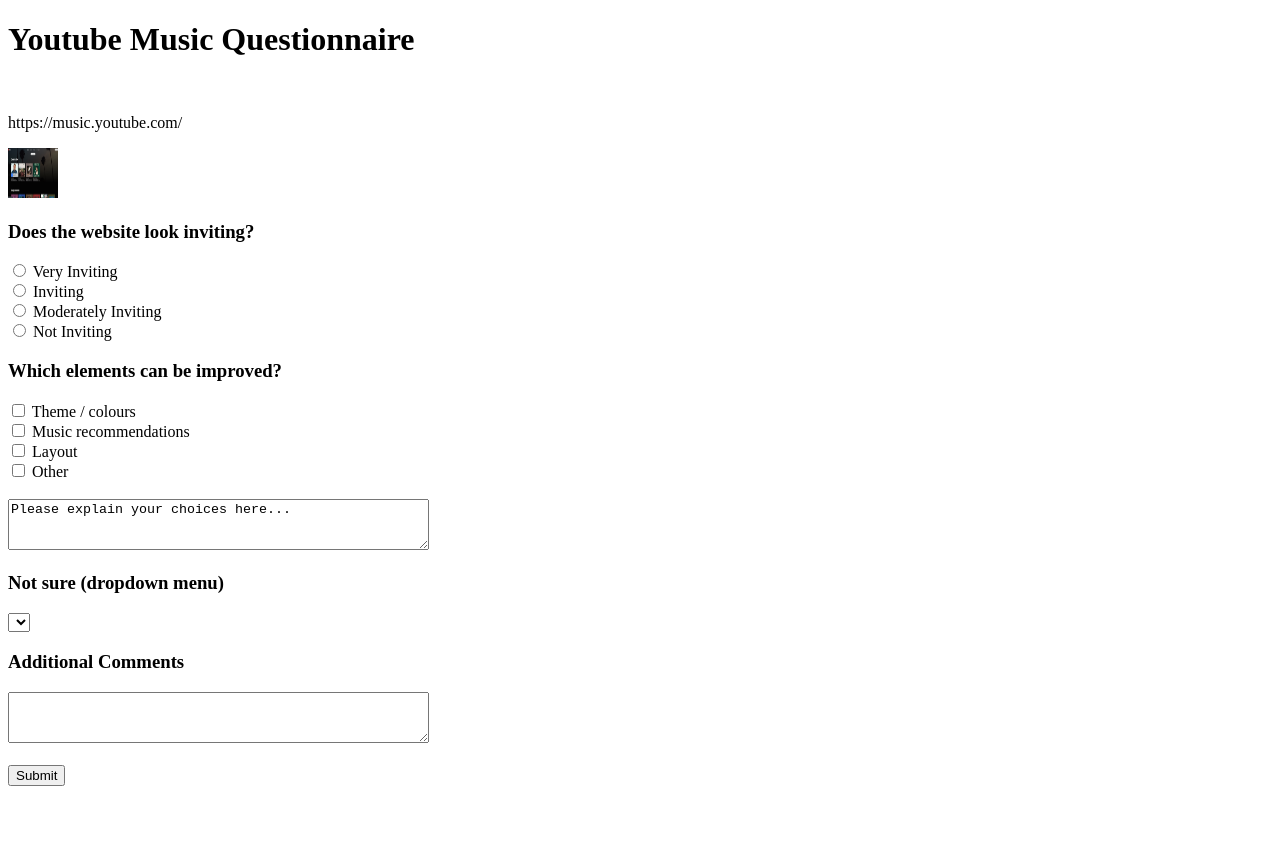
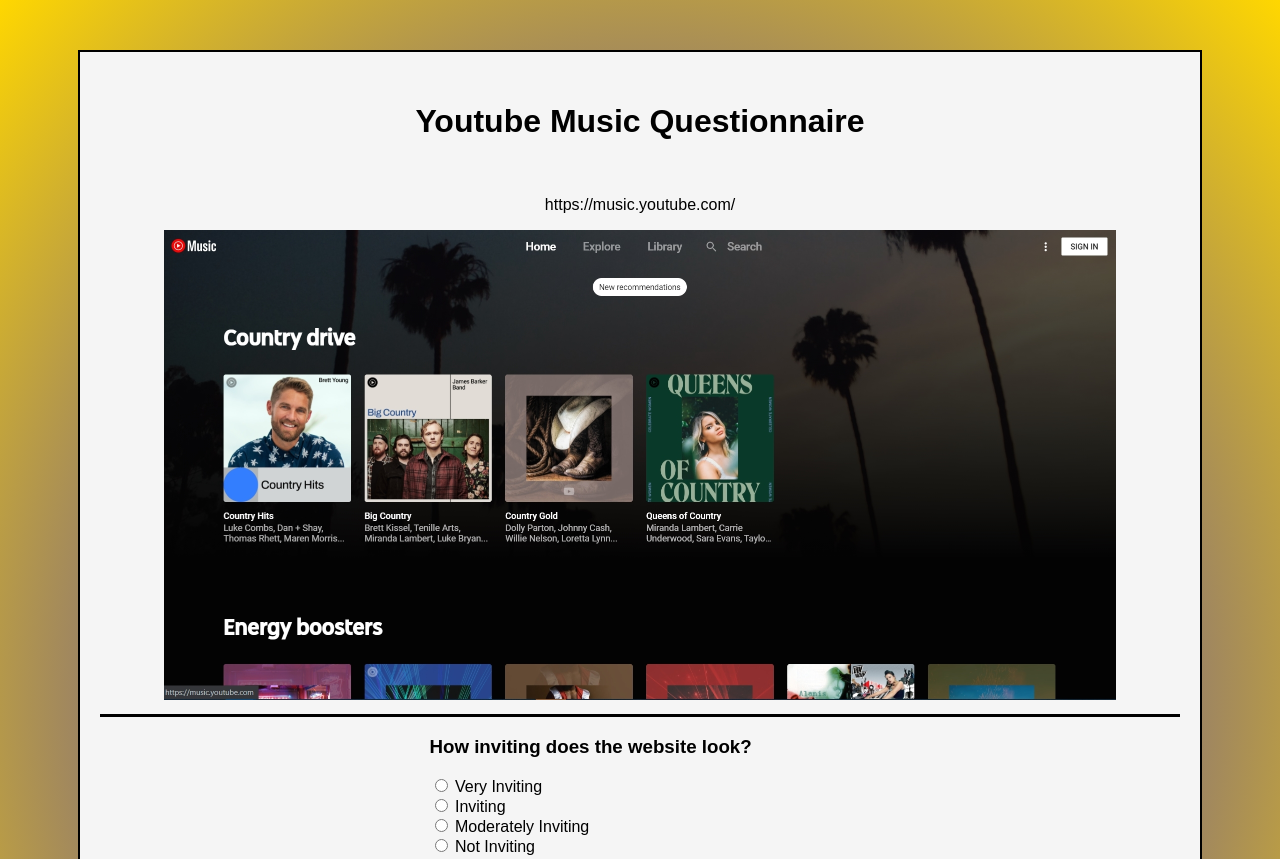
Before and after one commit to Sebbyl/Sebbyl.github.io, a plain HTML site: page index.html in a window 1280 px wide. Shown: the top 859 px of the page. Before the commit the page ends 800 px from the top, so only its background shows below. Drawn offline with Linux system fonts and the light colour scheme.

Commit message:
Almost Done

```diff
--- a/index.html
+++ b/index.html
@@ -2,13 +2,19 @@
 <html>
 <head>
 <title>Youtube Music Questionnaire</title>
+<link rel="stylesheet" href = "styles.css">
 </head>
+<body>
+    <div class = "formDetail">
+        <div class = "bottomBorder">
 <h1>Youtube Music Questionnaire</h1><br/>
 <p>https://music.youtube.com/</p>
-<img style = "height: 50px; width: 50px;"src = "./youtubeMusic.jpg" alt = "Youtube Music" href = "https://music.youtube.com/">
-<form action = "" method = "POST">
+<a href = "https://music.youtube.com/"><img src = "./youtubeMusic.jpg" alt = "Youtube Music" ></a>
+</div>
+<div class = "center">
+<form action = "" method = "POST" >
     <div>
-        <h3>Does the website look inviting?</h3>
+        <h3>How inviting does the website look?</h3>
         <input type  = "radio" id = "veryInviting" name = "howInviting">
         <label for = "veryInviting">Very Inviting</label><br/>
         <input type  = "radio" id = "inviting" name = "howInviting">
@@ -31,12 +37,13 @@
         <textarea id = "useYMusic" rows = 3 cols="50">Please explain your choices here...</textarea>
     </div>
     <div>
-        <h3>Not sure (dropdown menu)</h3>
+        <h3>How is the sound quality of the music?</h3>
         <select>
-            <option></option>
-            <option></option>
-            <option></option>
-            <option></option>
+            <option value = "Excellent">Excellent</option>
+            <option value = "Very Good">Very Good</option>
+            <option value = "Good">Good</option>
+            <option value = "Bad">Bad</option>
+            <option value = "Very Bad">Very Bad</option>
         </select>
     </div>
     <div>
@@ -44,9 +51,11 @@
         <textarea id = "comment" rows = 3 cols="50"></textarea><br/><br/>
     </div>
     <div>
-        <input type = "submit" value = "Submit">
+        <input type = "submit" value = "Submit" class = "submitButton">
     </div>
 </form>
+</div>
+</div>
 </body>
 
 </html>
--- /dev/null
+++ b/styles.css
@@ -0,0 +1,35 @@
+body{
+    background-image: radial-gradient(blue,gold);
+}
+.formDetail{
+
+    border: 2px solid black;
+    margin: 50px;
+    margin-left: 70px;
+    margin-right:70px;
+    padding: 20px;
+    font-family: Arial, Helvetica, sans-serif;
+    background-color: whitesmoke;
+}
+img{
+    width: 100%;
+    max-width:951.5px
+}
+textarea{
+    width:100%;
+    max-width: fit-content;
+}
+.bottomBorder{
+    border-bottom: 3px solid black;
+    padding: 10px;
+    text-align: center;
+}
+.submitButton{
+    height:60px;
+    width:200px;
+}
+.center{
+    display: flex;
+    justify-content: center;
+    align-content: center;
+}
```
